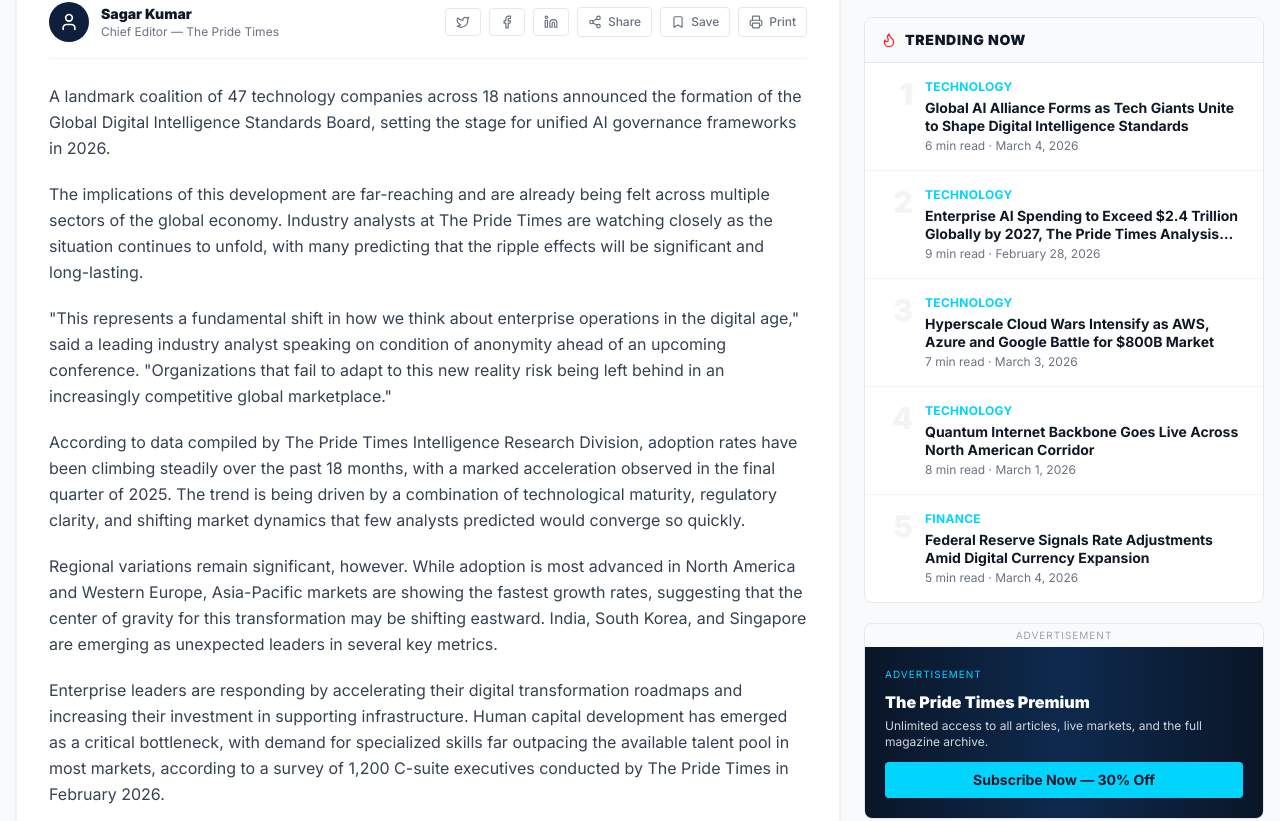
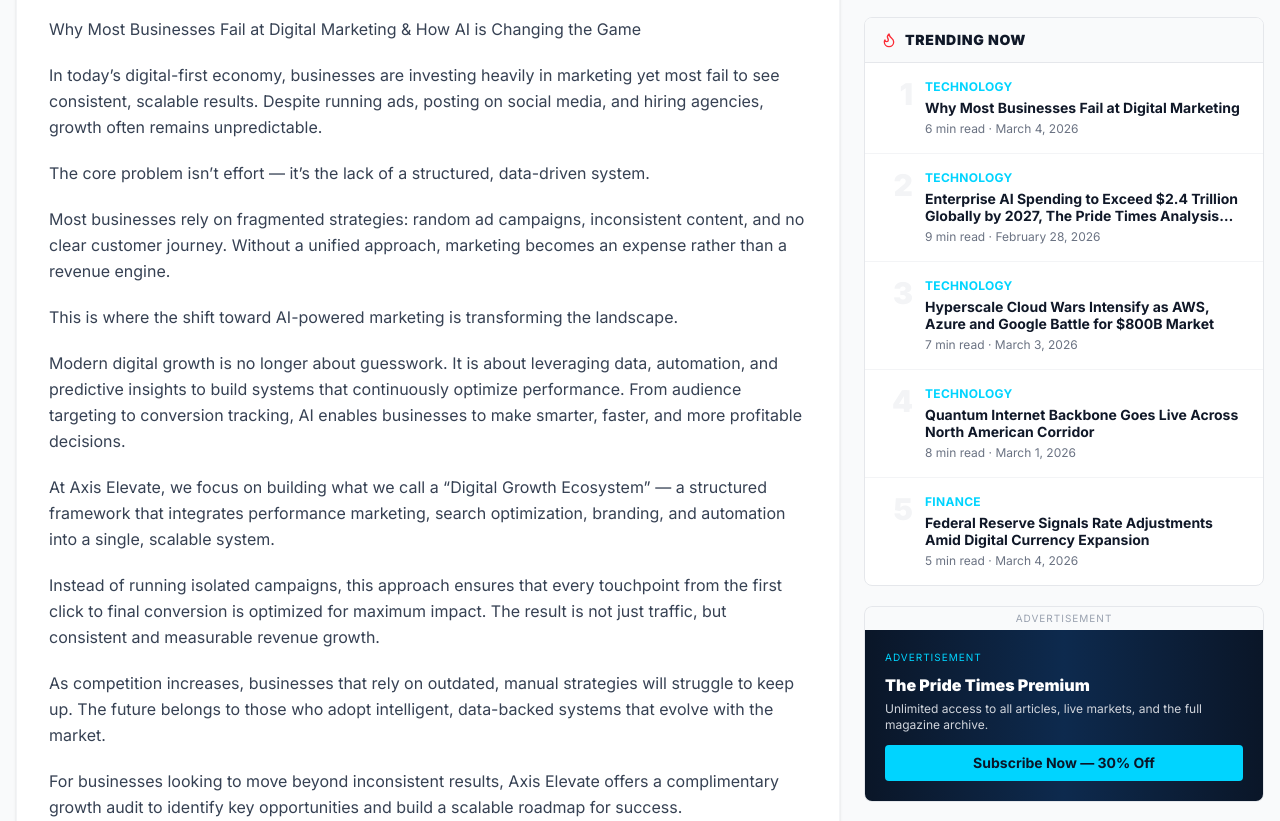
Before and after one commit to thepridetime/thepridetime, a React (Vite) app: page /article/1 in a window 1280 px wide. Shown: the part 1150-1971 px from the top of the page. Built offline with nearby package versions, Linux system fonts and the light colour scheme.

Commit message:
magazine fixed

```diff
--- a/src/app/data/newsData.ts
+++ b/src/app/data/newsData.ts
@@ -20,8 +20,8 @@ export const articles: Article[] = [
   // TECHNOLOGY
   {
     id: "1",
-    title: "Global AI Alliance Forms as Tech Giants Unite to Shape Digital Intelligence Standards",
-    excerpt: "A landmark coalition of 47 technology companies across 18 nations announced the formation of the Global Digital Intelligence Standards Board, setting the stage for unified AI governance frameworks in 2026.",
+    title: "Why Most Businesses Fail at Digital Marketing",
+    excerpt: "And how AI-driven systems are turning unpredictable campaigns into scalable, revenue-generating engines..",
     content: "In an unprecedented move, technology leaders from Silicon Valley to Singapore have joined forces to establish a comprehensive framework for artificial intelligence governance. The alliance aims to create interoperable standards that will accelerate responsible AI adoption across enterprise environments worldwide.",
     author: "Sagar Kumar",
     authorRole: "Chief Editor",
--- a/src/app/pages/Article.tsx
+++ b/src/app/pages/Article.tsx
@@ -39,25 +39,26 @@ export function Article() {
   };
 
   const articleBody = `
-    ${article.excerpt}
+Why Most Businesses Fail at Digital Marketing & How AI is Changing the Game
 
-    The implications of this development are far-reaching and are already being felt across multiple sectors of the global economy. Industry analysts at The Pride Times are watching closely as the situation continues to unfold, with many predicting that the ripple effects will be significant and long-lasting.
+In today’s digital-first economy, businesses are investing heavily in marketing yet most fail to see consistent, scalable results. Despite running ads, posting on social media, and hiring agencies, growth often remains unpredictable.
 
-    "This represents a fundamental shift in how we think about enterprise operations in the digital age," said a leading industry analyst speaking on condition of anonymity ahead of an upcoming conference. "Organizations that fail to adapt to this new reality risk being left behind in an increasingly competitive global marketplace."
+The core problem isn’t effort — it’s the lack of a structured, data-driven system.
 
-    According to data compiled by The Pride Times Intelligence Research Division, adoption rates have been climbing steadily over the past 18 months, with a marked acceleration observed in the final quarter of 2025. The trend is being driven by a combination of technological maturity, regulatory clarity, and shifting market dynamics that few analysts predicted would converge so quickly.
+Most businesses rely on fragmented strategies: random ad campaigns, inconsistent content, and no clear customer journey. Without a unified approach, marketing becomes an expense rather than a revenue engine.
 
-    Regional variations remain significant, however. While adoption is most advanced in North America and Western Europe, Asia-Pacific markets are showing the fastest growth rates, suggesting that the center of gravity for this transformation may be shifting eastward. India, South Korea, and Singapore are emerging as unexpected leaders in several key metrics.
+This is where the shift toward AI-powered marketing is transforming the landscape.
 
-    Enterprise leaders are responding by accelerating their digital transformation roadmaps and increasing their investment in supporting infrastructure. Human capital development has emerged as a critical bottleneck, with demand for specialized skills far outpacing the available talent pool in most markets, according to a survey of 1,200 C-suite executives conducted by The Pride Times in February 2026.
+Modern digital growth is no longer about guesswork. It is about leveraging data, automation, and predictive insights to build systems that continuously optimize performance. From audience targeting to conversion tracking, AI enables businesses to make smarter, faster, and more profitable decisions.
 
-    The regulatory landscape is also evolving rapidly in response to these developments. Policymakers in multiple jurisdictions are working to develop frameworks that will govern how these technologies are deployed, with a particular focus on data governance, security standards, and accountability mechanisms. The European Union has been most aggressive in its regulatory approach, while the United States continues to favor a more market-driven model.
+At Axis Elevate, we focus on building what we call a “Digital Growth Ecosystem” — a structured framework that integrates performance marketing, search optimization, branding, and automation into a single, scalable system.
 
-    Looking ahead, experts suggest that the next 18 months will be decisive in determining which organizations and nations emerge as leaders in this domain. The window for strategic advantage is narrowing, making decisive action increasingly important for enterprise decision-makers who must balance innovation with risk management.
+Instead of running isolated campaigns, this approach ensures that every touchpoint from the first click to final conversion is optimized for maximum impact. The result is not just traffic, but consistent and measurable revenue growth.
 
-    The Pride Times will continue to monitor developments in this space and provide real-time updates as the story evolves. Our global team of correspondents across 47 countries is tracking all related developments around the clock.
-  `;
+As competition increases, businesses that rely on outdated, manual strategies will struggle to keep up. The future belongs to those who adopt intelligent, data-backed systems that evolve with the market.
 
+For businesses looking to move beyond inconsistent results, Axis Elevate offers a complimentary growth audit to identify key opportunities and build a scalable roadmap for success.
+`;
   return (
     <div className="bg-gray-50 min-h-screen">
       {/* Breadcrumb */}
--- a/src/app/pages/Magazine.tsx
+++ b/src/app/pages/Magazine.tsx
@@ -8,22 +8,22 @@ import { AdBlock } from "../components/AdBlock";
 const coverStories = [
   {
     id: "cover-1",
-    title: "The AI Revolution That's Changing Everything",
-    subtitle: "March 2026 Cover Story",
-    desc: "From Silicon Valley to Singapore, we investigate how artificial intelligence is reshaping every industry, every government, and every life on the planet.",
-    image: "https://images.unsplash.com/photo-1768224656445-33d078c250b7?crop=entropy&cs=tinysrgb&fit=max&fm=jpg&q=80&w=1080",
-    author: "Sagar Kuamr",
-    readTime: "18 min read",
+    title: "Why Most Businesses Fail at Digital Marketing",
+    subtitle: "April 2026 Cover Story",
+    desc: "And how AI-driven systems are turning unpredictable campaigns into scalable, revenue-generating engines.",
+    image: "https://images.unsplash.com/photo-1460925895917-afdab827c52f?crop=entropy&cs=tinysrgb&fit=max&fm=jpg&q=80&w=1080",
+    author: "Prakash Ray",
+    readTime: "6 min read",
     tag: "Cover Story",
     tagColor: "bg-red-600",
   },
   {
     id: "cover-2",
     title: "The New World Order of Finance",
-    subtitle: "Special Report: March 2026",
-    desc: "DeFi has surpassed traditional banking. We trace the seismic shift from Wall Street to a world without borders — and what it means for the $800 trillion global economy.",
-    image: "https://images.unsplash.com/photo-1642775196125-38a9eb496568?crop=entropy&cs=tinysrgb&fit=max&fm=jpg&q=80&w=1080",
-    author: "Sagar Kuamr",
+    subtitle: "Special Report: April 2026",
+    desc: "DeFi has surpassed traditional banking. We trace the seismic shift from Wall Street to a world without borders.",
+    image: "",
+    author: "Sagar Kumar",
     readTime: "22 min read",
     tag: "Special Report",
     tagColor: "bg-emerald-600",
@@ -31,10 +31,10 @@ const coverStories = [
   {
     id: "cover-3",
     title: "The Clean Energy Century Begins",
-    subtitle: "Feature: March 2026",
+    subtitle: "Feature: April 2026",
     desc: "With fusion power now commercially viable and renewables connecting 200 nations, we mark the moment fossil fuels became history.",
     image: "https://images.unsplash.com/photo-1769501378353-2e4e3e3e325c?crop=entropy&cs=tinysrgb&fit=max&fm=jpg&q=80&w=1080",
-    author: "Sagar Kuamr",
+    author: "Sagar Kumar",
     readTime: "16 min read",
     tag: "Feature",
     tagColor: "bg-yellow-600",
@@ -56,7 +56,7 @@ const sections = [
 ];
 
 export function Magazine() {
-  const [activeIssue, setActiveIssue] = useState("March 2026");
+  const [activeIssue, setActiveIssue] = useState("april 2026");
   const { fullDate } = useLiveDateTime();
   const magazineArticles = articles.slice(0, 9);
 
```
